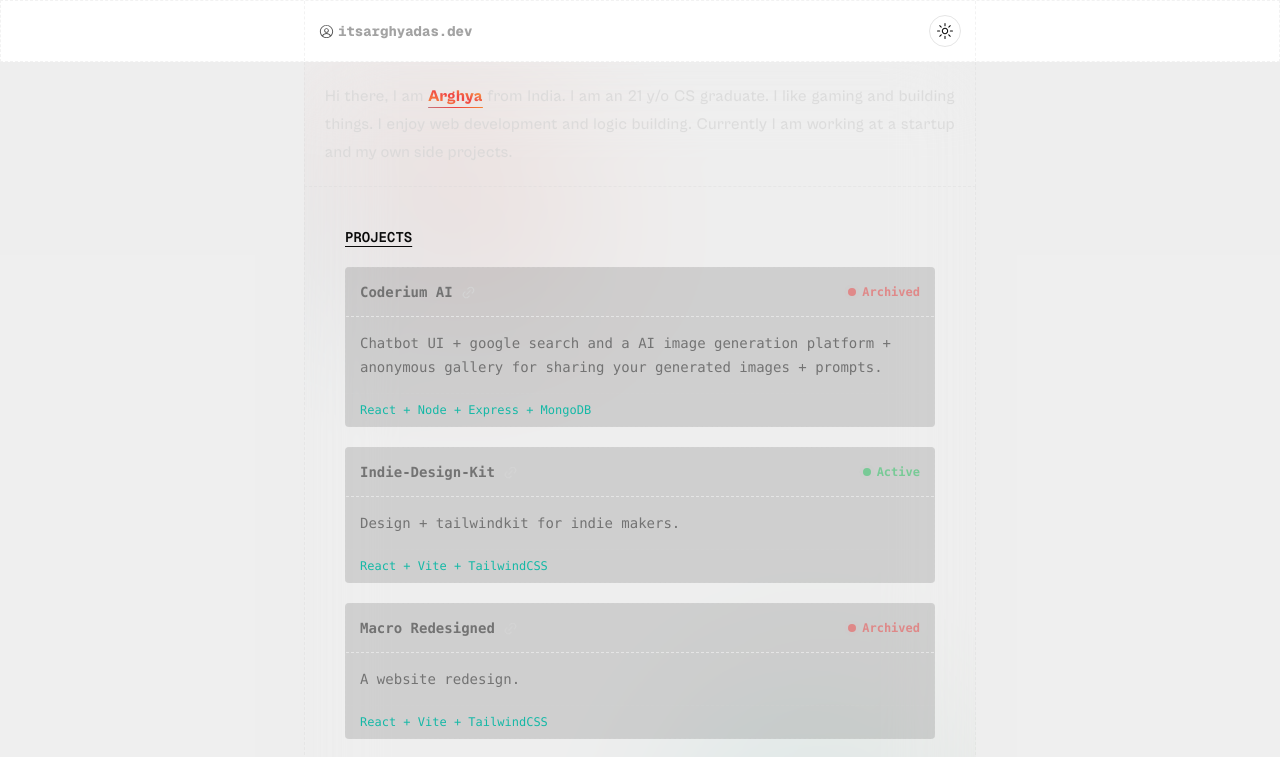
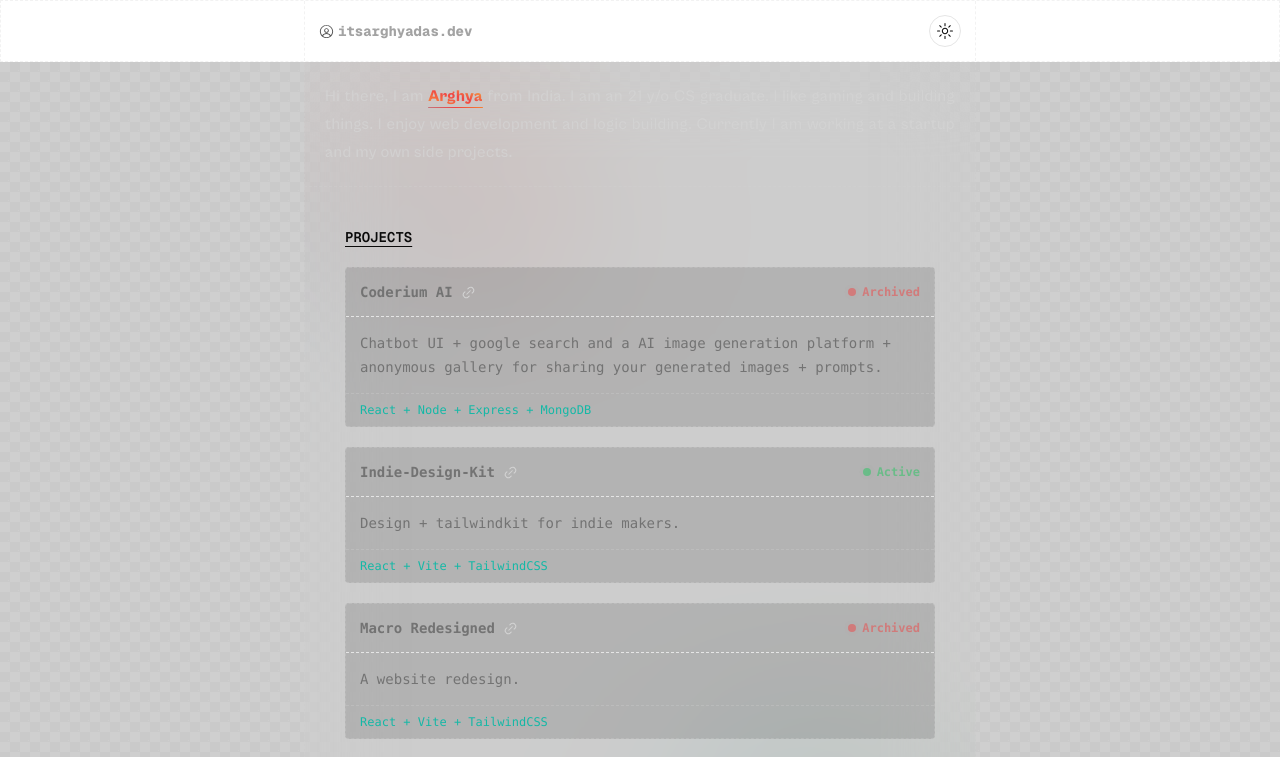
Before and after one commit to itsarghyadas/itsarghyadas.dev, a Next.js app: page / in a window 1280 px wide. Shown: the top 757 px of the page. Built offline with nearby package versions, Linux system fonts and the light colour scheme.

Commit message:
persona portfolio home bg pattern change

```diff
--- a/app/globals.css
+++ b/app/globals.css
@@ -83,4 +83,36 @@
   [data-sonner-toaster] {
     font-family: "__GeistSans_2ce99c", "__GeistSans_Fallback_2ce99c";
   }
+
+  .home::before {
+    content: "";
+    position: absolute;
+    top: 0;
+    left: 0;
+    height: 100%;
+    width: 100%;
+    background-color: #262626;
+    opacity: 0.15;
+    background-image: repeating-linear-gradient(
+        45deg,
+        #050505 25%,
+        transparent 25%,
+        transparent 75%,
+        #050505 75%,
+        #050505
+      ),
+      repeating-linear-gradient(
+        45deg,
+        #050505 25%,
+        #262626 25%,
+        #262626 75%,
+        #050505 75%,
+        #050505
+      );
+    background-position:
+      0 0,
+      10px 10px;
+    background-size: 20px 20px;
+    z-index: -1;
+  }
 }
--- a/app/page.tsx
+++ b/app/page.tsx
@@ -1,7 +1,7 @@
 import ProjectSection from "@/components/project-section";
 export default function Home() {
   return (
-    <section className="home bg-neutral-800/[0.075]">
+    <section className="home relative bg-neutral-800/[0.075]">
       <div className="relative mx-auto max-w-2xl overflow-hidden">
         <div className="absolute left-0 top-5 -z-10 m-auto h-[220px] w-[270px] rounded-b rounded-l-xl rounded-r-md rounded-t-full bg-gradient-to-tr from-cyan-500 via-red-500 to-orange-500 opacity-10 blur-[75px]"></div>
 
--- a/components/footer.tsx
+++ b/components/footer.tsx
@@ -2,8 +2,8 @@ import { TwitterLogoIcon, GitHubLogoIcon } from "@radix-ui/react-icons";
 
 export default function Footer() {
   return (
-    <footer className="w-full">
-      <div className="border-t-0items-center mx-auto flex w-full  max-w-2xl justify-between border border-b-0 border-dashed p-5">
+    <footer className="w-full border-t border-dashed border-neutral-300/30 dark:border-neutral-700/30">
+      <div className="mx-auto flex w-full max-w-2xl items-center justify-between border border-b-0 border-t-0 border-dashed border-neutral-300/30 p-5 dark:border-neutral-700/30">
         <p className="font-geistMono text-sm font-[550] text-neutral-500 dark:text-neutral-400/90">
           Built by Arghya
         </p>
--- a/components/project-section.tsx
+++ b/components/project-section.tsx
@@ -9,7 +9,7 @@ import projectData from "@/data/project-data";
 export default function ProjectSection() {
   return (
     <section className="project">
-      <main className="mx-auto w-full max-w-2xl border border-t-0 border-dashed border-neutral-300/30 p-5 dark:border-neutral-700/30 md:p-10">
+      <main className="mx-auto w-full max-w-2xl border border-b-0 border-t-0 border-dashed border-neutral-300/30 p-5 dark:border-neutral-700/30 md:p-10">
         <h2
           className={`pb-5 text-sm font-semibold underline underline-offset-4 ${GeistMono.className}`}
         >
```
